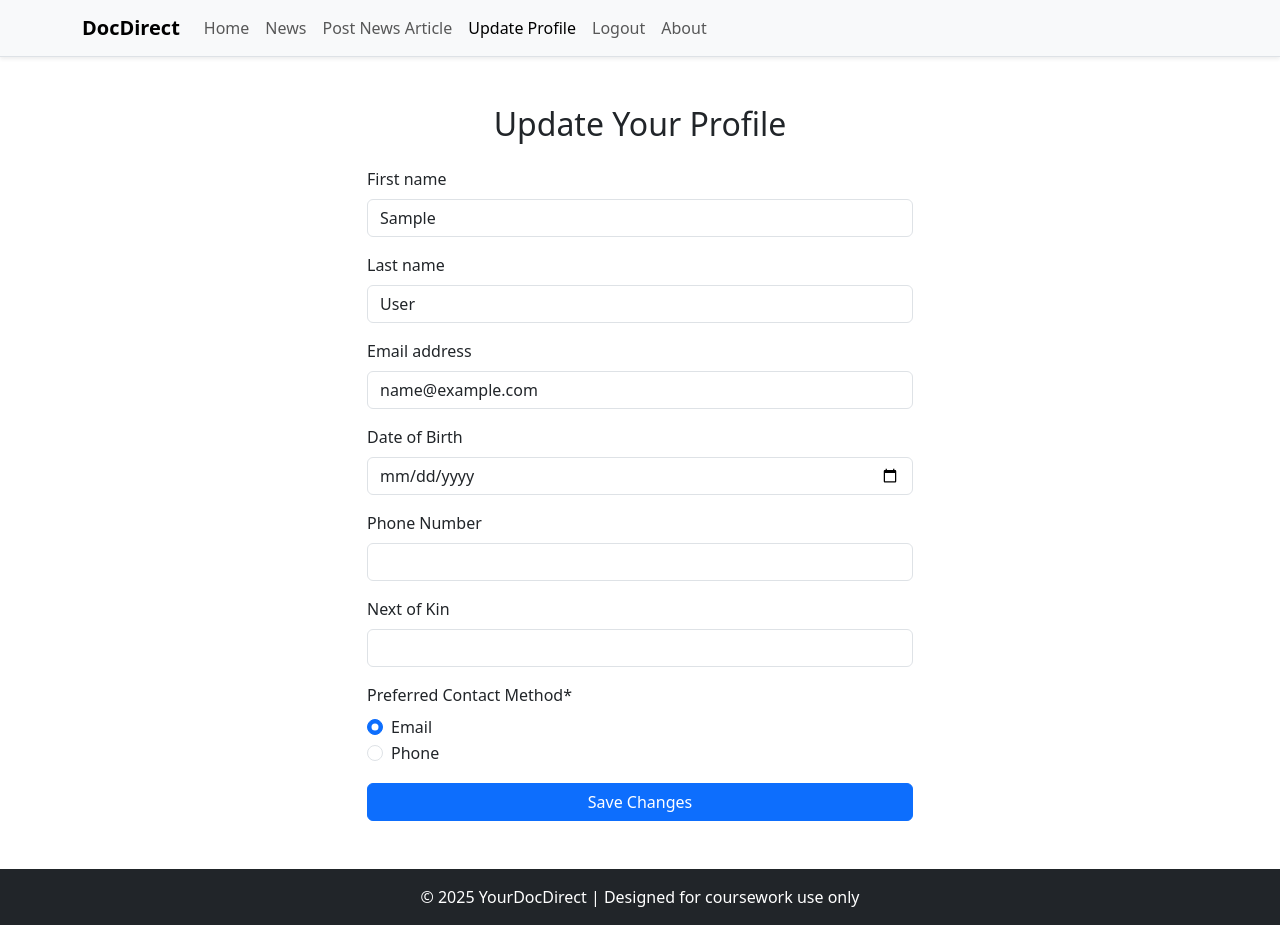
After one commit to mhesemans/docdirect, a Django app: page /accounts/update/ in a window 1280 px wide. The commit adds this page. Run offline with Django 4.2, Linux system fonts and the light colour scheme; the visitor is signed in with stand-in values (Sample User, id 1); some libraries are stand-ins or nearby versions.

Commit message:
feat: added update profile functionality

```diff
--- a/accounts/forms.py
+++ b/accounts/forms.py
@@ -1,6 +1,7 @@
 from allauth.account.forms import SignupForm
 from django import forms
 from django.contrib.auth.models import User
+from django.contrib.auth.forms import UserChangeForm
 from .models import UserProfile
 
 
@@ -24,3 +25,72 @@ class CustomSignupForm(SignupForm):
         profile.save()
 
         return user
+
+
+class UserUpdateForm(UserChangeForm):
+    """
+    A form that allows users to update their profile details.
+
+    Includes fields from both :model:`auth.User` and :model:`accounts.UserProfile`.
+
+    Fields:
+    - first_name
+    - last_name
+    - email
+    - date_of_birth
+    - phone_number
+    - next_of_kin
+    - preferred_contact
+    """
+
+    password = None  # Hide the password field
+
+    date_of_birth = forms.DateField(
+        label='Date of Birth',
+        widget=forms.DateInput(attrs={'type': 'date'}),
+        required=False
+    )
+
+    phone_number = forms.CharField(
+        label='Phone Number',
+        max_length=15,
+        required=False
+    )
+
+    next_of_kin = forms.CharField(
+        label='Next of Kin',
+        max_length=100,
+        required=False
+    )
+
+    preferred_contact = forms.ChoiceField(
+        label='Preferred Contact Method',
+        choices=UserProfile.CONTACT_PREFERENCE_CHOICES,
+        widget=forms.RadioSelect
+    )
+
+    class Meta:
+        model = User
+        fields = ('first_name', 'last_name', 'email')
+
+    def __init__(self, *args, **kwargs):
+        self.user = kwargs.pop('user', None)
+        super(UserUpdateForm, self).__init__(*args, **kwargs)
+        if self.user:
+            profile = self.user.userprofile
+            self.fields['date_of_birth'].initial = profile.date_of_birth
+            self.fields['phone_number'].initial = profile.phone_number
+            self.fields['next_of_kin'].initial = profile.next_of_kin
+            self.fields['preferred_contact'].initial = profile.preferred_contact
+
+    def save(self, commit=True):
+        user = super(UserUpdateForm, self).save(commit)
+        if self.user:
+            profile = self.user.userprofile
+            profile.date_of_birth = self.cleaned_data.get('date_of_birth')
+            profile.phone_number = self.cleaned_data.get('phone_number')
+            profile.next_of_kin = self.cleaned_data.get('next_of_kin')
+            profile.preferred_contact = self.cleaned_data.get('preferred_contact')
+            if commit:
+                profile.save()
+        return user
--- a/accounts/models.py
+++ b/accounts/models.py
@@ -3,8 +3,31 @@ from django.contrib.auth.models import User
 
 
 class UserProfile(models.Model):
+    """
+    Extends the built-in Django User model with additional profile information.
+
+    Fields:
+    - user: One-to-one link to the Django User.
+    - date_of_birth: Optional birthdate field.
+    - phone_number: Optional contact number.
+    - next_of_kin: Optional emergency contact.
+    - preferred_contact: Choice field for contact preference (email or phone).
+    """
+
+    CONTACT_PREFERENCE_CHOICES = [
+        ('email', 'Email'),
+        ('phone', 'Phone'),
+    ]
+
     user = models.OneToOneField(User, on_delete=models.CASCADE)
     date_of_birth = models.DateField(null=True, blank=True)
+    phone_number = models.CharField(max_length=15, blank=True)
+    next_of_kin = models.CharField(max_length=100, blank=True)
+    preferred_contact = models.CharField(
+        max_length=10,
+        choices=CONTACT_PREFERENCE_CHOICES,
+        default='email'
+    )
 
     def __str__(self):
         return self.user.get_full_name()
--- a/accounts/signals.py
+++ b/accounts/signals.py
@@ -1,6 +1,8 @@
 from django.db.models.signals import post_save
 from django.dispatch import receiver
 from django.contrib.auth.models import User
+from django.contrib.auth.forms import UserChangeForm
+from django import forms
 from django.core.mail import send_mail
 from django.conf import settings
 from .models import UserProfile
--- /dev/null
+++ b/accounts/templates/accounts/update_profile.html
@@ -0,0 +1,22 @@
+{% extends "base.html" %}
+{% load crispy_forms_tags %}
+
+{% block content %}
+<div class="container py-5">
+  <h2 class="text-center mb-4">Update Your Profile</h2>
+
+  <div class="row justify-content-center">
+    <div class="col-md-6">
+      <form method="POST" novalidate>
+        {% csrf_token %}
+        {{ form|crispy }}
+        <div class="d-grid">
+          <button type="submit" class="btn btn-primary">
+            Save Changes
+          </button>
+        </div>
+      </form>
+    </div>
+  </div>
+</div>
+{% endblock %}
--- /dev/null
+++ b/accounts/urls.py
@@ -0,0 +1,8 @@
+from django.urls import path
+from .views import update_profile
+
+app_name = 'accounts'
+
+urlpatterns = [
+    path('update/', update_profile, name='update_profile'),
+]
--- a/accounts/views.py
+++ b/accounts/views.py
@@ -1,3 +1,27 @@
-from django.shortcuts import render
+from django.contrib.auth.decorators import login_required
+from django.shortcuts import render, redirect
+from django.contrib import messages
+from .forms import UserUpdateForm
 
-# Create your views here.
+
+@login_required
+def update_profile(request):
+    """
+    Allows a logged-in user to update their personal information.
+
+    **Context**
+    ``form``: An instance of :form:`accounts.UserUpdateForm` pre-filled with current user data.
+
+    **Template**
+    :template:`accounts/update_profile.html`
+    """
+    if request.method == 'POST':
+        form = UserUpdateForm(request.POST, instance=request.user, user=request.user)
+        if form.is_valid():
+            form.save()
+            messages.success(request, "Your profile has been updated.")
+            return redirect('accounts:update_profile')
+    else:
+        form = UserUpdateForm(instance=request.user, user=request.user)
+
+    return render(request, 'accounts/update_profile.html', {'form': form})
--- a/templates/base.html
+++ b/templates/base.html
@@ -92,6 +92,11 @@
 
             <!-- Auth: Logout/Login/Register Links -->
             {% if user.is_authenticated %}
+            <li class="nav-item">
+              <a class="nav-link {% if request.path == '/accounts/update/' %}active{% endif %}" href="{% url 'accounts:update_profile' %}">
+                Update Profile
+              </a>
+            </li>
             <li class="nav-item">
               <a
                 class="nav-link"
```
Also changed, not shown: accounts/migrations/0003_userprofile_next_of_kin_userprofile_phone_number_and_more.py (added).
